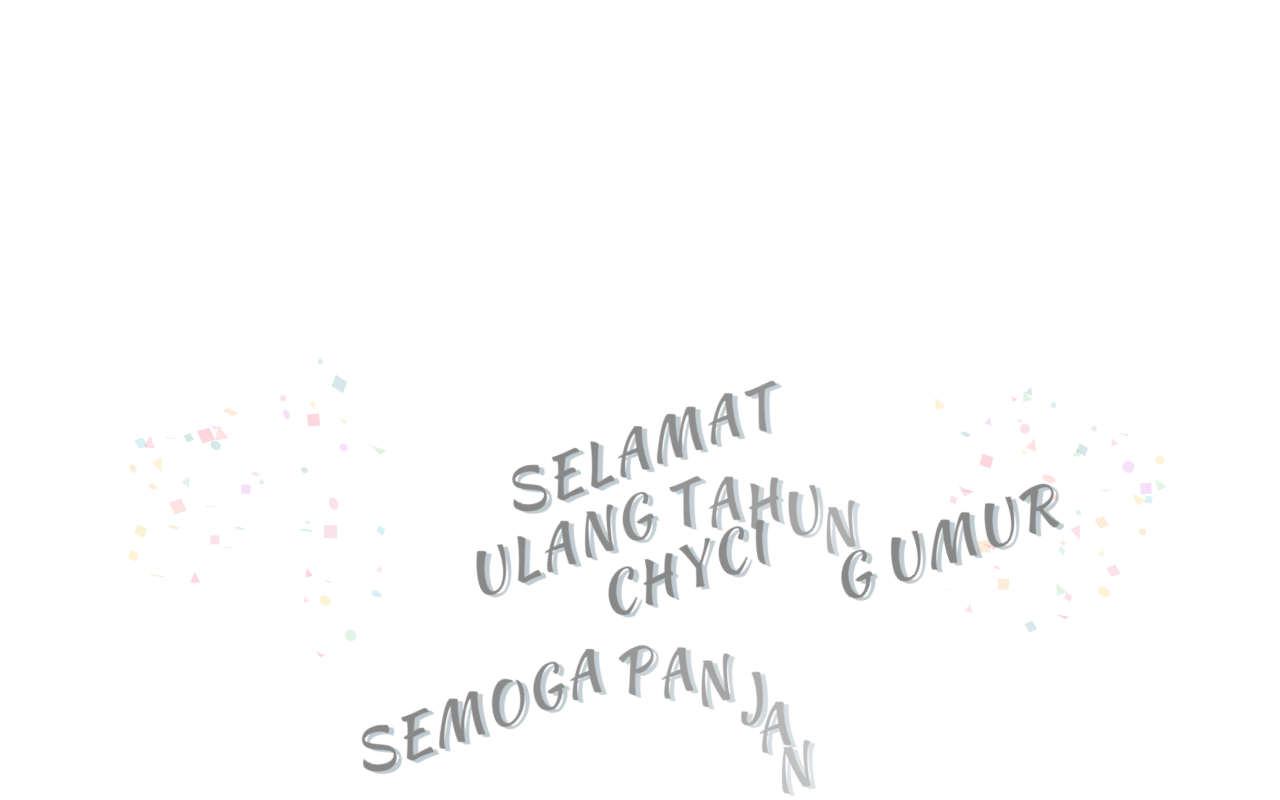
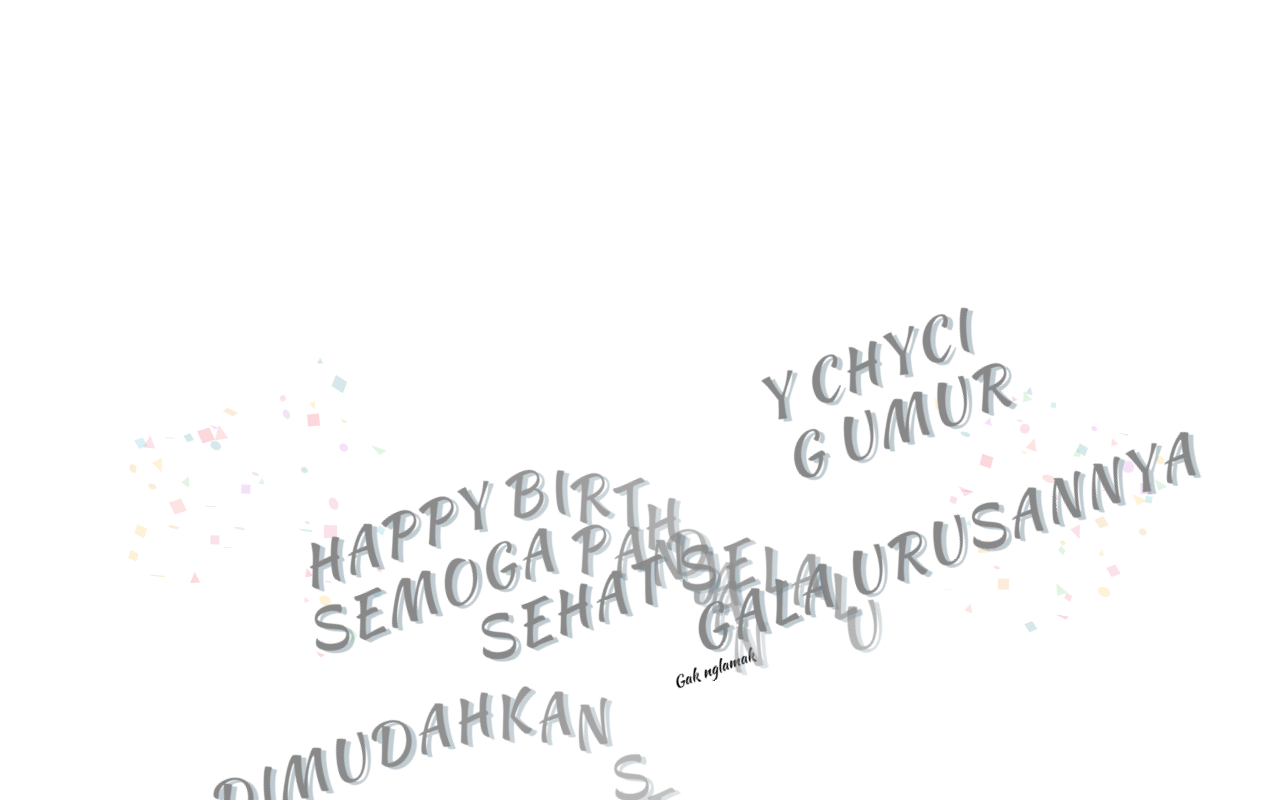
Before and after one commit to dhaphreddd/chyara, a plain HTML site: page index.html in a window 1280 px wide. Both pictures are taken after a click on the element 640 px from the left and 660 px from the top of the page. Shown: the top 800 px of the page. Drawn offline with Linux system fonts and the light colour scheme.

Commit message:
Update index.html

```diff
--- a/index.html
+++ b/index.html
@@ -44,28 +44,21 @@
 <div class="icons">
     <div id="name" class="row"></div>
     <div class="row">
-      <span>S</span>
-      <span>E</span>
-      <span>L</span>
+        <span>H</span>
         <span>A</span>
-      <span>M</span>
+        <span>P</span>
+        <span>P</span>
+        <span>Y</span>
+        <span> </span>
+        <span>B</span>
+        <span>I</span>
+        <span>R</span>
+        <span>T</span>
+        <span>H</span>
+        <span>D</span>
         <span>A</span>
-      <span>T</span>
-    </div>
-    <div class="row">
-      <span>U</span>
-      <span>L</span>
-      <span>A</span>
-      <span>N</span>
-      <span>G</span>
+        <span>Y</span>
         <span> </span>
-      <span>T</span>
-      <span>A</span>
-      <span>H</span>
-      <span>U</span>
-      <span>N</span>
-    </div>
-    <div class="row">
         <span>C</span>
         <span>H</span>
         <span>Y</span>
@@ -93,8 +86,51 @@
         <span>U</span>
         <span>R</span>
     </div>
+    <div class="row">
+        <span>S</span>
+        <span>E</span>
+        <span>H</span>
+        <span>A</span>
+        <span>T</span>
+        <span> </span>
+        <span>S</span>
+        <span>E</span>
+        <span>L</span>
+        <span>A</span>
+        <span>L</span>
+        <span>U</span>
+    </div>
+    <div class="row">
+        <span>D</span>
+        <span>I</span>
+        <span>M</span>
+        <span>U</span>
+        <span>D</span>
+        <span>A</span>
+        <span>H</span>
+        <span>K</span>
+        <span>A</span>
+        <span>N</span>
+        <span> </span>
+        <span>S</span>
+        <span>E</span>
+        <span>G</span>
+        <span>A</span>
+        <span>L</span>
+        <span>A</span>
+        <span> </span>
+        <span>U</span>
+        <span>R</span>
+        <span>U</span>
+        <span>S</span>
+        <span>A</span>
+        <span>N</span>
+        <span>N</span>
+        <span>Y</span>
+        <span>A</span>
+    </div>
     <div class="row" id="born"></div>
-  </div>
+    <div class="row">Gak nglamak</div>
 </div>
 
 <!-- <div id="video"> -->
```
Lines whose indentation alone changed are shown as unchanged.
